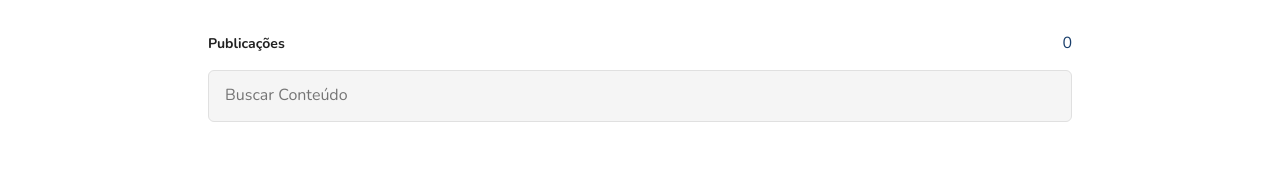
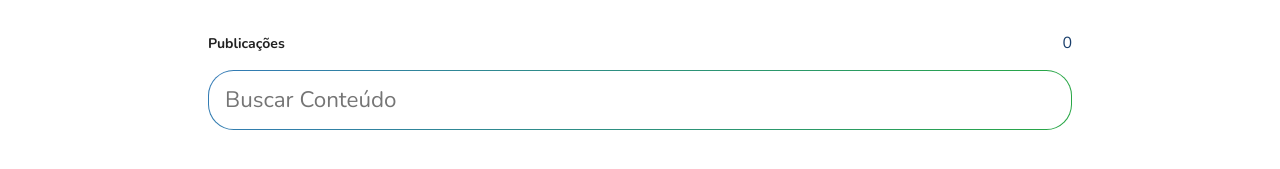
Before and after one commit to layla-ventilari/github-blog, a React (Vite) app: page / in a window 1280 px wide. Shown: the part 461-630 px from the top of the page. Built offline with nearby package versions, Linux system fonts and the light colour scheme; no server answers.

Commit message:
styles: change placeholder color

```diff
--- a/src/pages/Blog/components/SearchInput/styles.ts
+++ b/src/pages/Blog/components/SearchInput/styles.ts
@@ -13,25 +13,23 @@ export const SearchInputContainer = styled.form`
 
     h3 {
       font-size: ${({ theme }) => theme.textSizes["text-text-s"]};
-      color: ${({ theme }) => theme.colors["gray-900"]}; // Alterado para tema light
+      color: ${({ theme }) => theme.colors["gray-900"]}; // Mantido do tema light
     }
   }
 
   input {
-    width: 100%;
-    padding: 0.75rem 1rem;
-    border-radius: 6px;
-    background: ${({ theme }) => theme.colors["gray-100"]}; // Alterado para tema light
-    border: 1px solid ${({ theme }) => theme.colors["gray-300"]}; // Alterado para tema light
-    color: ${({ theme }) => theme.colors["gray-900"]}; // Alterado para tema light
-    transition: 0.4s;
+    /* O gradiente, borda, radius, fonte e cores já estão no GlobalStyles */
+    padding: 0.75rem 1rem; /* Sobrescreve o padding do global (0.8rem) */
+    transition: 0.4s; /* Mantido do original, adiciona transição */
 
+    /* Ajustes específicos para o componente */
     &:focus {
-      border-color: ${({ theme }) => theme.colors["gray-500"]}; // Alterado para tema light
-      outline: none;
+      outline: none; /* Mantido do original */
     }
+
     &::placeholder {
-      color: ${({ theme }) => theme.colors["gray-600"]}; // Alterado para tema light
+      /* Já definido como #7f7f7f no global, mas pode ser sobrescrito se necessário */
+      color: ${({ theme }) => theme.colors["gray-600"]}; // Sobrescreve o global com tema light
     }
   }
 `;
--- a/src/styles/global.ts
+++ b/src/styles/global.ts
@@ -48,4 +48,34 @@ export const GlobalStyles = createGlobalStyle`
   button {
     cursor: pointer;
   }
+
+  /* Estilização direta do input com o gradiente */
+  input {
+    border-radius: 1.6rem;
+    width: 100%;
+    border: solid 1.5px transparent;
+    background-image: linear-gradient(white, white), radial-gradient(circle at top left, #337ab7, #28a745);
+    background-origin: border-box;
+    background-clip: padding-box, border-box;
+    font-size: 1.4rem;
+    line-height: 2.1rem;
+    color: #7f7f7f;
+    padding: 0.8rem; /* Ajuste conforme necessário */
+
+    &:hover {
+      box-shadow: 0 4px 6px rgba(0, 0, 0, 0.1); /* Ajuste conforme seu tema */
+    }
+
+    &:focus {
+      border: solid 1.5px transparent;
+      background-image: linear-gradient(white, white), radial-gradient(circle at top left, #337ab7, #28a745);
+      background-origin: border-box;
+      background-clip: padding-box, border-box;
+    }
+
+    &::placeholder {
+      color: #7f7f7f;
+      opacity: 1;
+    }
+  }
 `;
```
